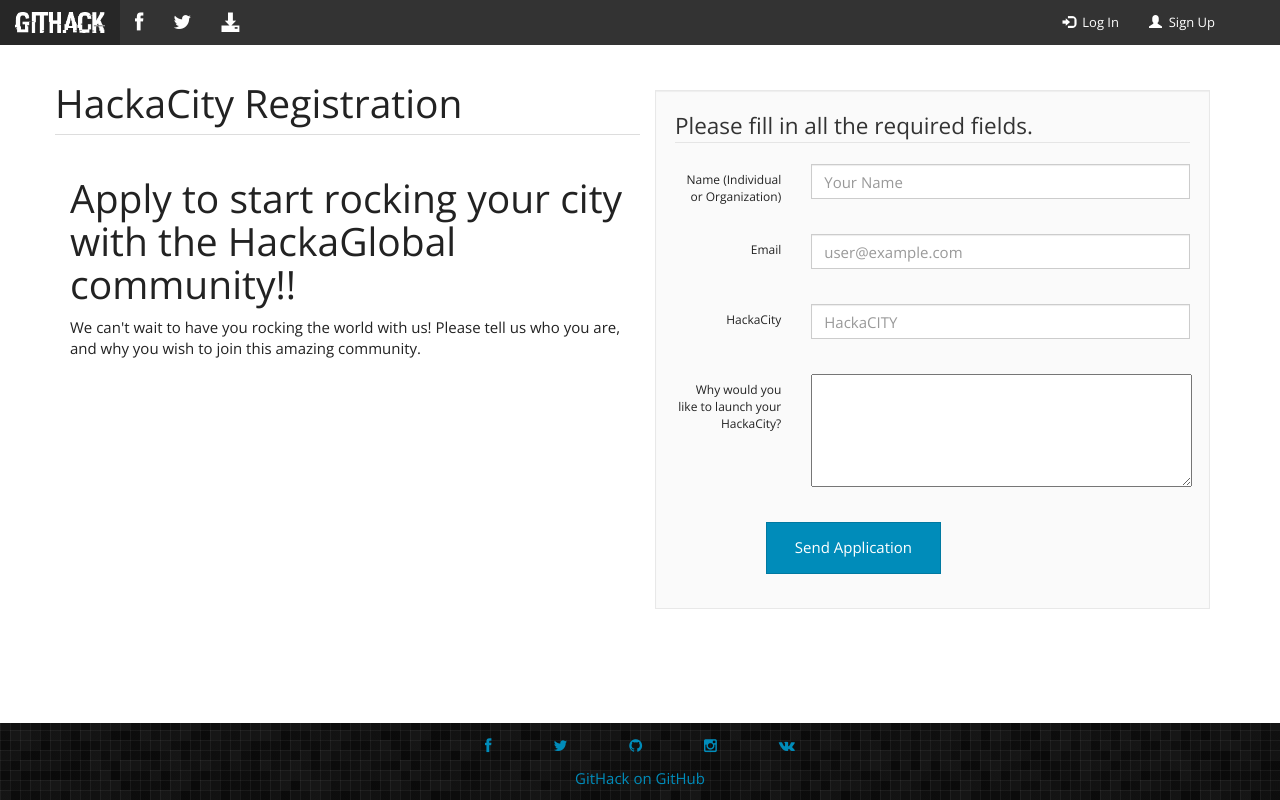
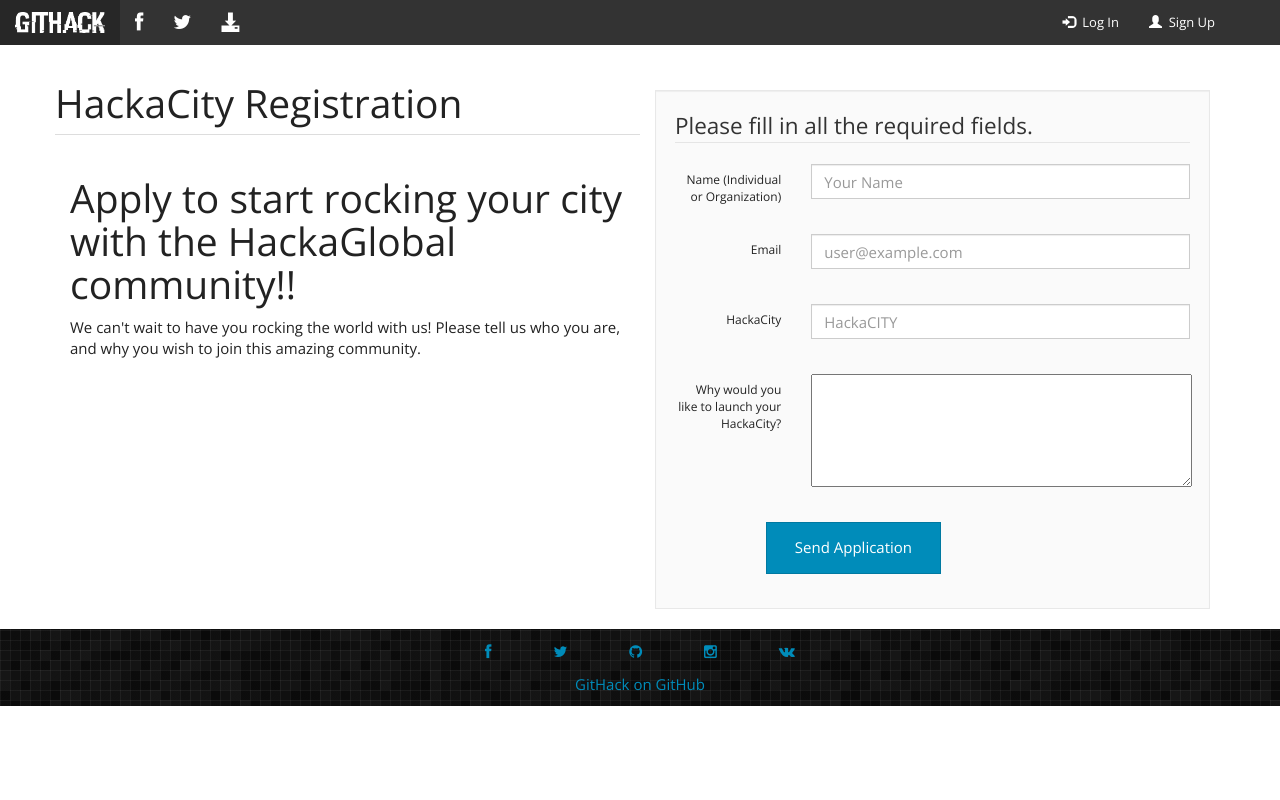
Before and after one commit to axsaucedo/githack, a Django app: template templates/accounts/apply.html in a window 1280 px wide. Run offline with Django 3.2, Linux system fonts and the light colour scheme; the template is opened without the code that fills it, so the values that code supplies are empty; parts of the project's set-up code (start-up, migrations or seed data) failed here and were passed over; some web fonts are replaced.

Commit message:
committing now look good

```diff
--- a/accounts/static/css/account_view.css
+++ b/accounts/static/css/account_view.css
@@ -4,6 +4,11 @@
 }
 .us{
     text-align:center;
+}
+
+#content {
+    margin-top: 70px;
+    margin-bottom: 30px;
 }
 
 .profilePic {
--- a/githack/static/css/base.css
+++ b/githack/static/css/base.css
@@ -1,8 +1,3 @@
-
-body {
-    /* Margin bottom by footer height */
-    margin-bottom: 120px;
-}
 #content {
     margin-top: 40px;
 }
@@ -21,6 +16,8 @@ body {
     background-attachment: fixed;
     color: #fff;
 
-    margin-top: 20px;
+    position: relative;
+    margin-top: -20px; /* negative value of footer height */
+    clear:both;
     text-align: center;
 }
--- a/githack/static/home/css/style.css
+++ b/githack/static/home/css/style.css
@@ -345,6 +345,7 @@ html {
     margin-top: 30px;
 }
 
+
 #mc_embed_signup {
     margin-bottom: 20px;
 }
```
Also changed, not shown: templates/accounts/account_view.html (+0 -9 lines), templates/media/profiles/9dbd56e893de42f594172bbaf37c8214_profile.jpg (added).
